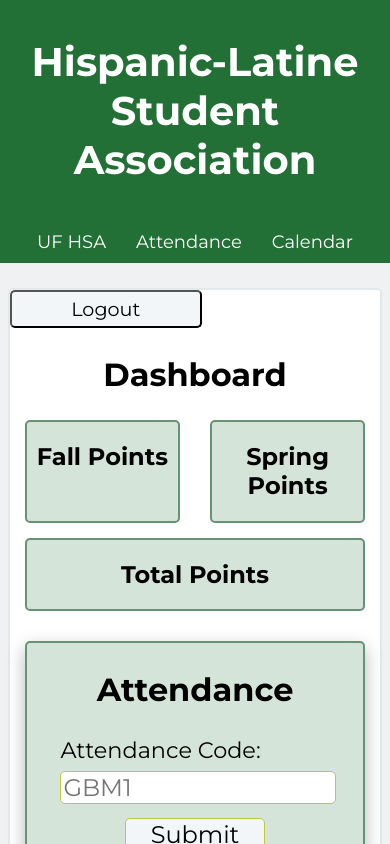
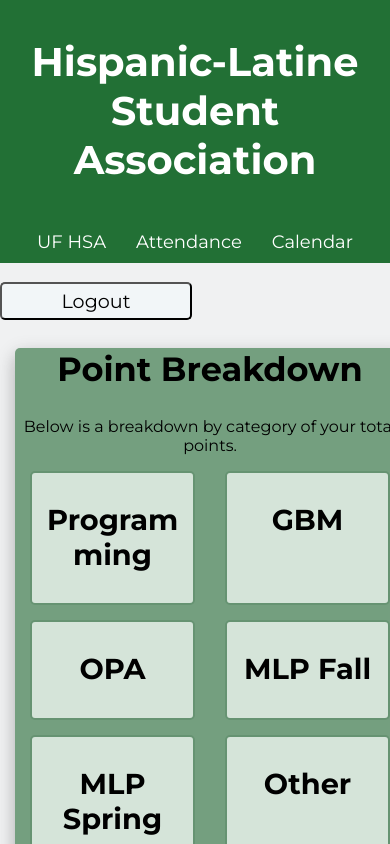
Before and after one commit to hsasecretary/hsapoints, a React (Create React App) app: page /cabinet in a window 390 px wide. Before the commit this address led to /dashboard. Shown: the top 844 px of the page. Built offline with nearby package versions, Linux system fonts and the light colour scheme; no server answers; the database is empty; sample sign-in values are in the browser's storage.

Commit message:
Fix bug with cabinet points being added into the other category and counting towards total points. and attempt to solve css issue because Missed table in the eventsAttended component will only show the header on iphones

```diff
--- a/src/App.js
+++ b/src/App.js
@@ -45,11 +45,21 @@
         const checkCabinetStatus = async (email) => {
             if (email) {
                 const result = await isCabinet(email);
-                setIsCabinetMember(result);
+                console.log('curr status: ', isCabinetMember);
+                console.log("Cabinet status result:", result); // Debugging line
+                setIsCabinetMember(result);  // Set the state based on result
             }
         };
-        checkCabinetStatus(userEmail);
+
+        if (userEmail) {
+            checkCabinetStatus(userEmail);
+        }
     }, [userEmail]);
+
+    // Add a console log to see if the state is updated
+    useEffect(() => {
+        console.log("isCabinetMember updated:", isCabinetMember); // Debugging line
+    }, [isCabinetMember]);
 
     function isAdmin(email) {
 		const adminEmails = [
@@ -76,13 +86,16 @@
             const data = userDocSnap.data();
             if(data.approved && data.cabinet !== "none")
             {
-
+                console.log("true 89")
                 return true;
             }
+            console.log("false 91");
             return false;
         }
+        console.log("false 94");
         return false;
     }
+
     return (
         <div>
             <Router>
@@ -93,7 +106,7 @@
                     <Route path="/signup" element={<SignUp />} />
                     <Route path="/login" element={<Login />} />
                     <Route path="/dashboard" element={<Dashboard cabinet ={isCabinetMember} email ={userEmail}/>}/>
-                    <Route path="/cabinet" element={<Cabinet cabinet={isCabinetMember}/>}/>
+                    <Route path="/cabinet" element={<Cabinet cabinet={isCabinet(userEmail)}/>}/>
                     <Route path="/eboard" element={<Eboard eboard ={isAdmin(userEmail)}/>}/>
                     <Route path="/forgotPassword" element={<ForgotPassword/>} />
                 </Routes>
--- a/src/Attendance.js
+++ b/src/Attendance.js
@@ -75,10 +75,7 @@
                         "eventCodes": arrayUnion(code),
                         "cabinetPoints": cabinetPoints
                     });
-                }
-
-                if(semester === "fallPoints")
-                {
+                } else if (semester === "fallPoints") {
                     currentPoints = data.fallPoints;
                     currentPoints = currentPoints + addPoints;
                     if(voterEligible === false)
@@ -276,11 +273,19 @@
                                 "springPoints": currentPoints,
                                 "opaPointsVE": opaVE
                             });
+                        } else {
+                            other = data.otherPoints;
+                            other += addPoints;
+                            await updateDoc(userDocRef, {
+                                "eventCodes": arrayUnion(code),
+                                "springPoints": currentPoints,
+                                "otherPoints": other
+                            });
                         }
                     }
                 }
             }
-            console.log('here');
+
             if(added)
             {
                 document.getElementById("code").value = "";
--- a/src/Cabinet.js
+++ b/src/Cabinet.js
@@ -4,19 +4,13 @@
 
 function Cabinet({ cabinet }) {
     let navigate = useNavigate();
-    function isCabinet(cabinet) {
-        if (cabinet) {
-          console.log('cabinet true');
-          return true;
-        } else {
-          navigate("/dashboard");
-        }
-      }
+
     return (
         <div>
             <br/>
             <Logout/>
-            {isCabinet(cabinet) && <CabinetPoints />}
+            {cabinet && <CabinetPoints />}
+            {!cabinet && navigate("/dashboard")}
         </div>
     )
 }
--- a/src/Dashboard BLUE.css
+++ b/src/Dashboard BLUE.css
@@ -28,6 +28,8 @@
     display: flex;
     flex-flow: wrap;
     justify-content: flex-start;
+    margin-bottom: 120px;
+
 }
 
 h2
--- a/src/Dashboard.css
+++ b/src/Dashboard.css
@@ -28,6 +28,7 @@
     display: flex;
     flex-flow: wrap;
     justify-content: flex-start;
+    margin-bottom: 30px;
 }
 
 h2
--- a/src/Eboard.css
+++ b/src/Eboard.css
@@ -1,18 +1,3 @@
-.formDash
-{
-	background-color: #ffffff;
-	border-radius: 5px;
-	border: 2px solid #e3e8ea;
-    max-width:1200px;
-    margin:auto;
-    margin-top: 25px;
-    width: 95%;
-    margin:auto;
-    margin-top: 25px;
-    display: flex;
-    flex-flow: wrap;
-    justify-content: flex-start;
-}
 
 table
 {
```
